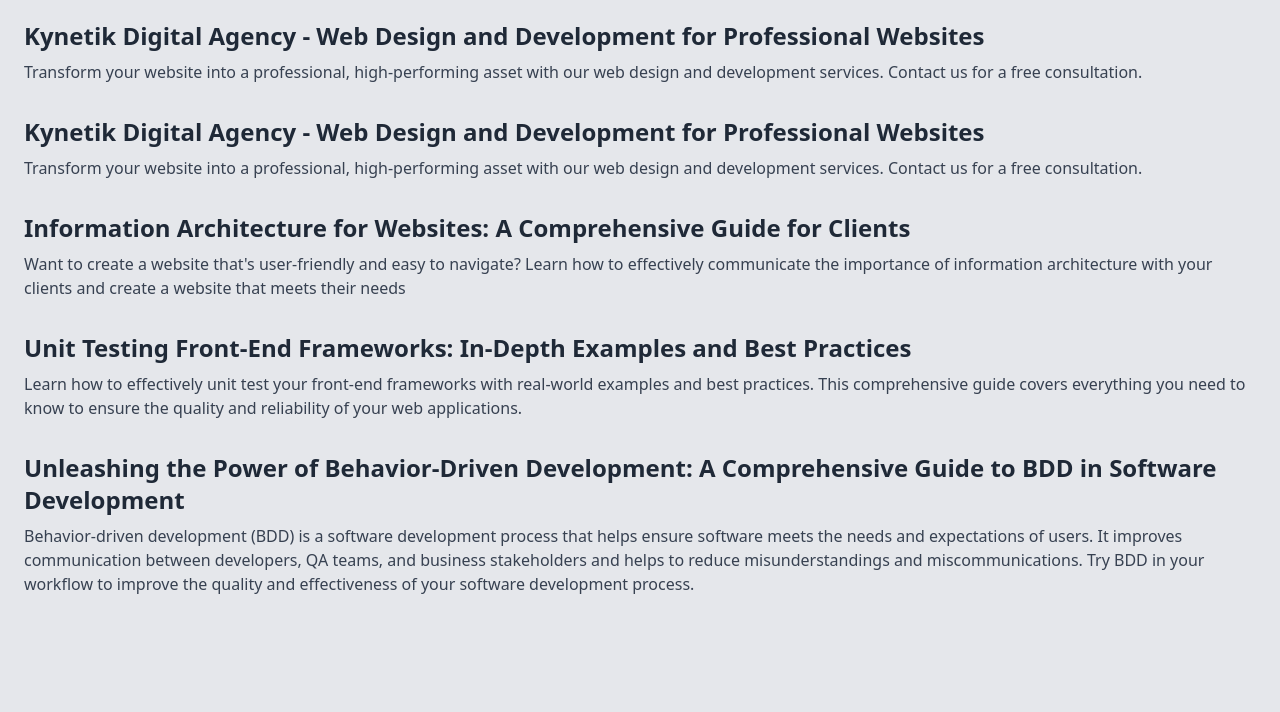
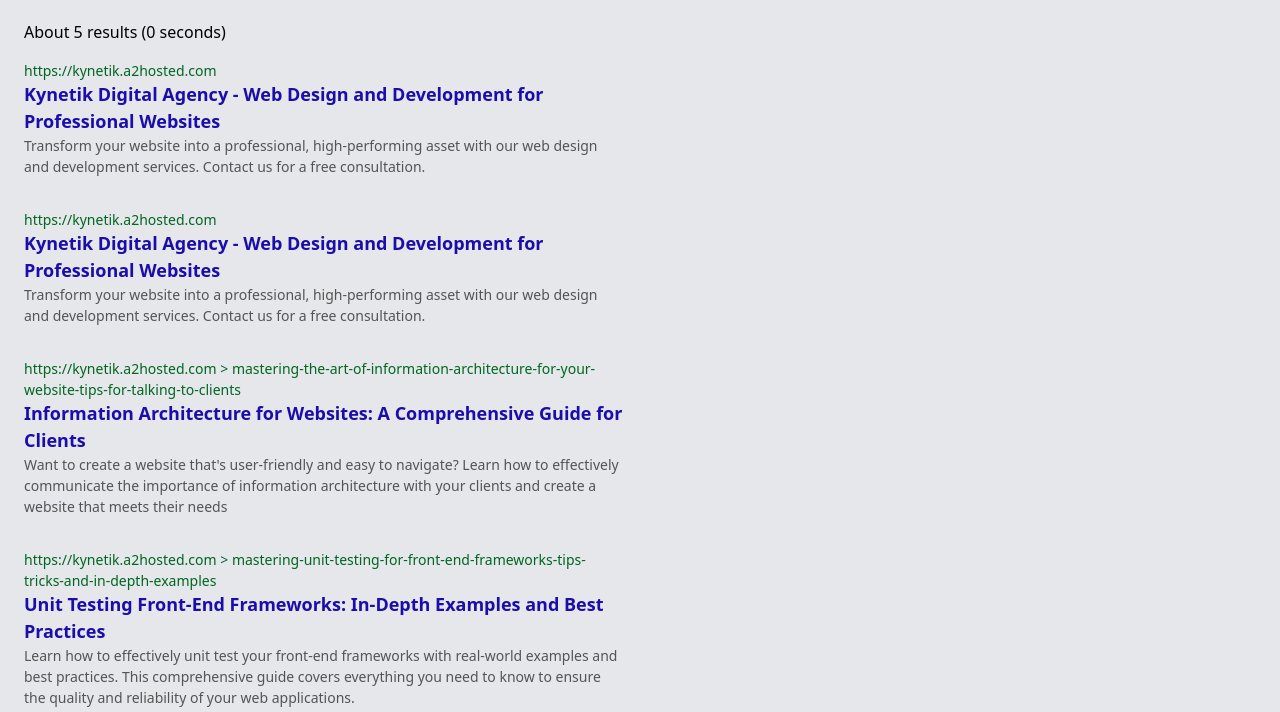
Before and after one commit to stevenmcsorley/Web-Crawler-for-Showing-Google-Results-After-Indexing, a website: page index.html in a window 1280 px wide. Shown: the part 88-800 px from the top of the page. Drawn offline with nearby package versions, Linux system fonts and the light colour scheme.

Commit message:
added small node server to parse the data,json and show the results in google styled search results

```diff
--- a/index.html
+++ b/index.html
@@ -6,99 +6,149 @@
       href="https://cdn.jsdelivr.net/npm/tailwindcss/dist/tailwind.min.css"
       rel="stylesheet"
     />
+    <style>
+  .result {
+    margin: 16px 0 32px;
+    max-width: 600px;
+  }
+.result-info p{
+    align-items: center;
+    display: contents;
+    margin-bottom: 8px;
+  }
+  .result-title {
+    font-size: 18px;
+    line-height: 1.5;
+    color: #1a0dab;
+    font-weight: bold;
+    display: flex;
+    align-items: center;
+  }
+
+  .result-count {
+    margin-left: 8px;
+    font-size: 14px;
+    line-height: 1.5;
+    color: #545454;
+  }
+
+  .result-title a {
+    text-decoration: none;
+    color: #1a0dab;
+  }
+
+  .result-title a:hover,
+  .result-title a:focus {
+    text-decoration: underline;
+  }
+
+  .result-description {
+    font-size: 14px;
+    line-height: 1.5;
+    color: #545454;
+  }
+
+  .result-url {
+    font-size: 14px;
+    line-height: 1.5;
+    color: #006621;
+    font-style: normal;
+  }
+
+  .result-time {
+    margin-top: 8px;
+    font-size: 14px;
+    line-height: 1.5;
+    color: #545454;
+  }
+    </style>
+    <script>
+      // Fetch the data from the JSON file
+      let count = 0;
+const startTime = Date.now();
+
+fetch('/data.json')
+  .then(response => response.json())
+  .then(data => {
+    // Get the results container
+    const resultsContainer = document.getElementById('results');
+
+    // Iterate over the data
+    for (const url in data) {
+      count++;
+    }
+
+    // Calculate the elapsed time
+    const elapsedTime = Date.now() - startTime;
+
+    // Format the count and elapsed time
+    const formattedCount = count.toLocaleString();
+    const formattedTime = elapsedTime / 1000;
+
+    // Add the count and elapsed time to the HTML
+    resultsContainer.innerHTML = `
+      <div class="result-info">
+        <p>About ${formattedCount} results</p>
+        <p>(${formattedTime} seconds)</p>
+      </div>
+    `;
+
+    // Iterate over the data again
+    for (const url in data) {
+      // Get the current item
+      const item = data[url];
+
+      const domain = url.split('/');
+
+      const paths = new URL(url).pathname;
+
+      // Split the URL into its component parts
+      const urlParts = paths.split('/');
+
+      // Add the URL to the result HTML
+      let resultHtml = `<div class="result"><p class="result-url"><a href="${url}">${domain[0]}//${domain[2]}`;
+
+      // Add the path elements to the result HTML if they exist
+      if (urlParts[1]) {
+        resultHtml['a'] += `
+          <span>&#62;</span>
+          <span>${urlParts[1]}</span>
+        `;
+      }
+      if (urlParts[2]) {
+        resultHtml += `
+          <span>&#62;</span>
+          <span>${urlParts[2]}</span>
+        `;
+      }
+
+      resultHtml += `</a></p>`;
+
+      // Create the HTML for the result
+      resultHtml += `
+          <h2 class="result-title">
+            <a href="${url}">${item.title}</a>
+          </h2>
+          <p class="result-description">${item.description}</p></div>
+      `;
+
+
+
+      // Add the result HTML to the results container
+      resultsContainer.innerHTML += resultHtml;
+    }
+  });
+</script>
+
+
+
+</script>
+
   </head>
   <body class="bg-gray-200">
     <div class="container mx-auto px-6 py-12">
       <h1 class="text-3xl font-bold text-gray-700 mb-6">Search Results</h1>
-      <ul class="list-reset">
-        <!-- Iterate through each URL and display the metadata -->
-        <li class="mb-8">
-          <a
-            href="https://kynetik.a2hosted.com"
-            class="text-blue-500 hover:text-blue-800"
-          >
-            <h2 class="text-2xl font-bold text-gray-800 mb-2">
-              Kynetik Digital Agency - Web Design and Development for
-              Professional Websites
-            </h2>
-            <p class="text-gray-700 mb-4">
-              Transform your website into a professional, high-performing asset
-              with our web design and development services. Contact us for a
-              free consultation.
-            </p>
-          </a>
-        </li>
-        <li class="mb-8">
-          <a
-            href="https://kynetik.a2hosted.com/"
-            class="text-blue-500 hover:text-blue-800"
-          >
-            <h2 class="text-2xl font-bold text-gray-800 mb-2">
-              Kynetik Digital Agency - Web Design and Development for
-              Professional Websites
-            </h2>
-            <p class="text-gray-700 mb-4">
-              Transform your website into a professional, high-performing asset
-              with our web design and development services. Contact us for a
-              free consultation.
-            </p>
-          </a>
-        </li>
-        <li class="mb-8">
-          <a
-            href="https://kynetik.a2hosted.com/posts/mastering-the-art-of-information-architecture-for-your-website-tips-for-talking-to-clients"
-            class="text-blue-500 hover:text-blue-800"
-          >
-            <h2 class="text-2xl font-bold text-gray-800 mb-2">
-              Information Architecture for Websites: A Comprehensive Guide for
-              Clients
-            </h2>
-            <p class="text-gray-700 mb-4">
-              Want to create a website that's user-friendly and easy to
-              navigate? Learn how to effectively communicate the importance of
-              information architecture with your clients and create a website
-              that meets their needs
-            </p>
-          </a>
-        </li>
-        <li class="mb-8">
-          <a
-            href="https://kynetik.a2hosted.com/posts/mastering-unit-testing-for-front-end-frameworks-tips-tricks-and-in-depth-examples"
-            class="text-blue-500 hover:text-blue-800"
-          >
-            <h2 class="text-2xl font-bold text-gray-800 mb-2">
-              Unit Testing Front-End Frameworks: In-Depth Examples and Best
-              Practices
-            </h2>
-            <p class="text-gray-700 mb-4">
-              Learn how to effectively unit test your front-end frameworks with
-              real-world examples and best practices. This comprehensive guide
-              covers everything you need to know to ensure the quality and
-              reliability of your web applications.
-            </p>
-          </a>
-        </li>
-        <li class="mb-8">
-          <a
-            href="https://kynetik.a2hosted.com/posts/understanding-behavior-driven-development-a-comprehensive-guide-with-examples"
-            class="text-blue-500 hover:text-blue-800"
-          >
-            <h2 class="text-2xl font-bold text-gray-800 mb-2">
-              Unleashing the Power of Behavior-Driven Development: A
-              Comprehensive Guide to BDD in Software Development
-            </h2>
-            <p class="text-gray-700 mb-4">
-              Behavior-driven development (BDD) is a software development
-              process that helps ensure software meets the needs and
-              expectations of users. It improves communication between
-              developers, QA teams, and business stakeholders and helps to
-              reduce misunderstandings and miscommunications. Try BDD in your
-              workflow to improve the quality and effectiveness of your software
-              development process.
-            </p>
-          </a>
-        </li>
-      </ul>
+      <div class="" id="results"></div>
     </div>
   </body>
 </html>
```
Also changed, not shown: server.js (+36 -13 lines), fetch.js (added).
